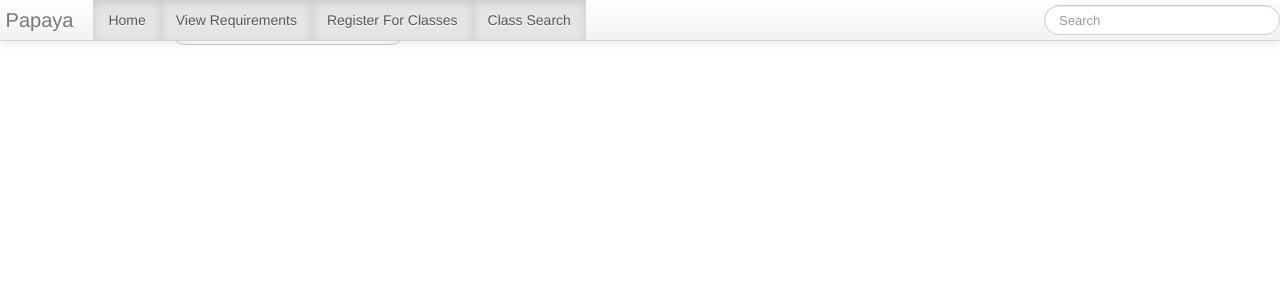
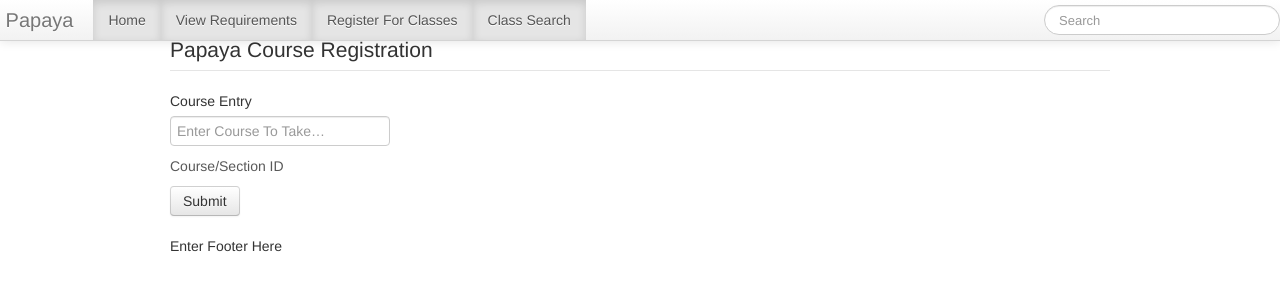
Before and after one commit to kpietrow/fourYearPlanner, a Django app: template fourYearPlanner/templates/sections/register.html in a window 1280 px wide. Shown: the top 301 px of the page. Run offline with Django 3.2, Linux system fonts and the light colour scheme; the template is opened without the code that fills it, so the values that code supplies are empty.

Commit message:
Updated Templates (Incomplete)

```diff
--- a/fourYearPlanner/templates/course/lvCourses.html
+++ b/fourYearPlanner/templates/course/lvCourses.html
@@ -7,7 +7,7 @@
 {% block content %}
 
 <p>
-    {% for !course.is_restricted in ___ %}
+    {% for course.is_restricted not in course %}
         <a href="___">{{course.id}} {{course.name}}</a>
 	{% endfor %}
 </p>
--- a/fourYearPlanner/templates/course/searchMaj.html
+++ b/fourYearPlanner/templates/course/searchMaj.html
@@ -2,7 +2,7 @@
 <!-- course/searchMaj.html -->
 {% extends 'bSearch.html' %}
 
-{% block title %}Title{% endblock %}
+{% block title %}Papaya: Major Search{% endblock %}
 
 {% block content %}
 
--- a/fourYearPlanner/templates/sections/dvSection.html
+++ b/fourYearPlanner/templates/sections/dvSection.html
@@ -2,7 +2,7 @@
 <!-- sections/dvSection.html -->
 {% extends 'base.html' %}
 
-{% block title %}Title{% endblock %}
+{% block title %}Papaya: Section Search{% endblock %}
 
 {% block content %}
 
--- a/fourYearPlanner/templates/sections/lvSections_cID.html
+++ b/fourYearPlanner/templates/sections/lvSections_cID.html
@@ -2,12 +2,12 @@
 <!-- sections/lvSections_cID.html -->
 {% extends 'base.html' %}
 
-{% block title %}Title{% endblock %}
+{% block title %}Papaya: Section Search{% endblock %}
 
 {% block content %}
 
     <p>
-	    {% for section_time in !course.is_restricted %}
+	    {% for course.is_restricted not in section_time %}
 		    <a>{{course.section.id}} {{course.section.name}} {{section.professor}} {{section_time.dayOfWeek}} {{section_time.startTime}} - {{section_time.endTime}}
                 <br>
 			</a>
--- a/fourYearPlanner/templates/sections/register.html
+++ b/fourYearPlanner/templates/sections/register.html
@@ -2,13 +2,21 @@
 <!-- sections/register.html -->
 {% extends 'base.html' %}
 
-{% block title %}Title{% endblock %}
+{% block title %}Papaya: Course Registration{% endblock %}
 
 {% block content %}
 
 <p>
-    <form class="navbar-search pull-left">
-       <input type="text" class="search-query" placeholder="Search">
+    Register for a course below by entering in the course and section ID: <br>
+
+	<form>
+        <fieldset>
+            <legend>Papaya Course Registration</legend>
+            <label>Course Entry</label>
+            <input type="text" placeholder="Enter Course To Take…">
+            <span class="help-block">Course/Section ID</span>
+            <button type="submit" class="btn">Submit</button>
+        </fieldset>
     </form>
 
 {% endblock %}
```
Also changed, not shown: fourYearPlanner/templates/sections/schedule.html (added, +13 -0 lines).
